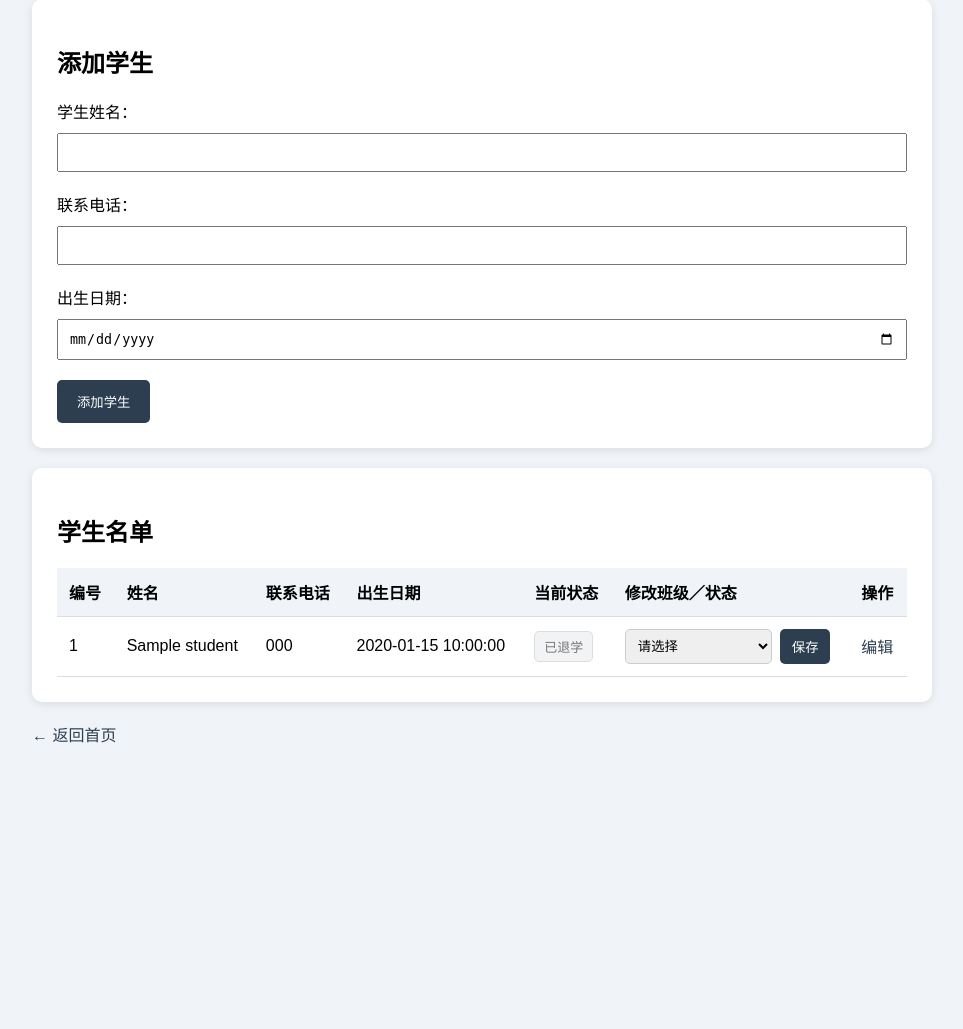
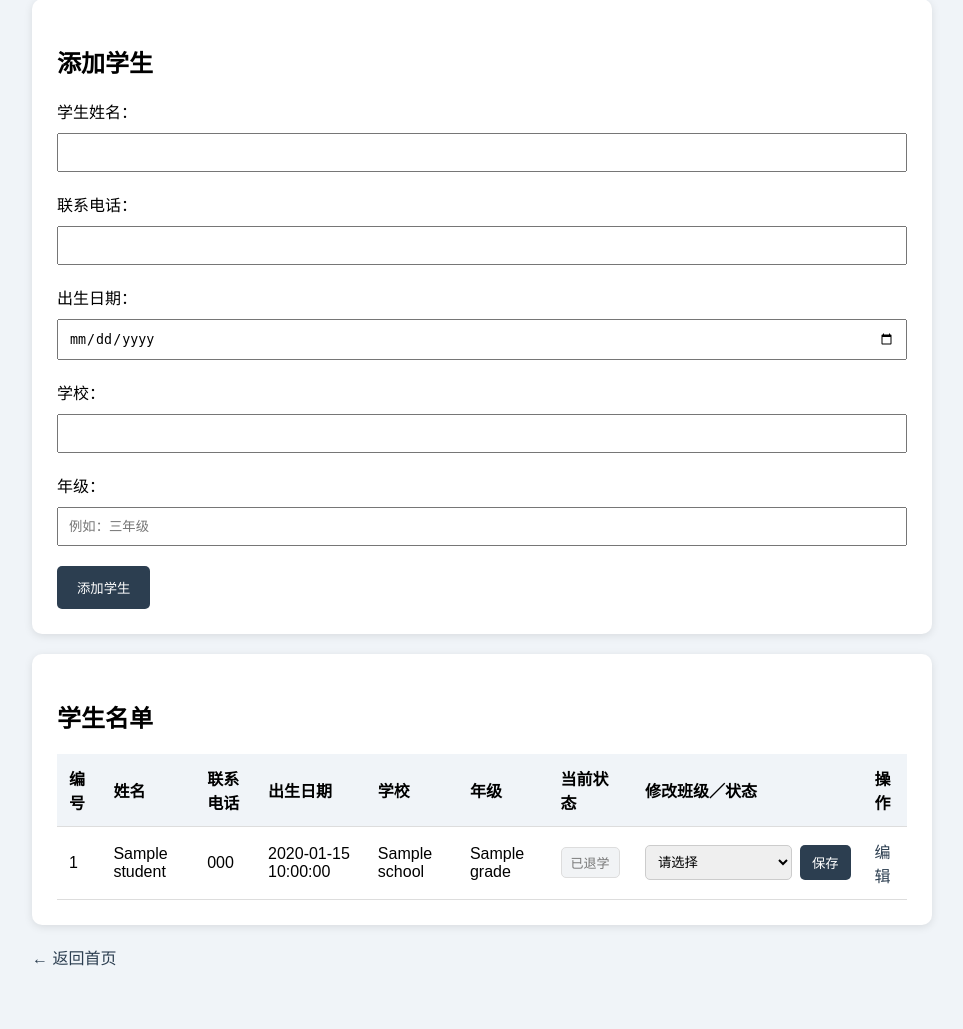
Before and after one commit to tongweichen/go-training-management-system, a Flask app: template templates/students.html in a window 1280 px wide. Shown: the part 150-1179 px from the top of the page, without its empty margins (158-1121 px from the left). Before the commit the page ends 893 px from the top, so only its background shows below. Run offline with Flask 3, Linux system fonts and the light colour scheme; the template is opened without the code that fills it: most values are stand-ins (such as "Sample title", 1, 10 or a date in 2020).

Commit message:
Add school and grade fields

```diff
--- a/init_db.py
+++ b/init_db.py
@@ -15,6 +15,8 @@ CREATE TABLE IF NOT EXISTS students (
     name TEXT NOT NULL,
     phone TEXT,
     birthday TEXT,
+    school TEXT,
+    grade TEXT,
     status TEXT NOT NULL DEFAULT 'active',
     created_at TEXT DEFAULT CURRENT_TIMESTAMP
 )
--- a/templates/students.html
+++ b/templates/students.html
@@ -1,4 +1,3 @@
-
 <!DOCTYPE html>
 <html lang="zh-CN">
 <head>
@@ -162,6 +161,21 @@
                     name="birthday"
                 >
 
+                <label for="school">学校：</label>
+                <input
+                    type="text"
+                    id="school"
+                    name="school"
+                >
+
+                <label for="grade">年级：</label>
+                <input
+                    type="text"
+                    id="grade"
+                    name="grade"
+                    placeholder="例如：三年级"
+                >
+
                 <button type="submit">
                     添加学生
                 </button>
@@ -182,6 +196,8 @@
                             <th>姓名</th>
                             <th>联系电话</th>
                             <th>出生日期</th>
+                            <th>学校</th>
+                            <th>年级</th>
                             <th>当前状态</th>
                             <th>修改班级／状态</th>
                             <th>操作</th>
@@ -202,6 +218,14 @@
 
                             <td>
                                 {{ student.birthday or "未填写" }}
+                            </td>
+
+                            <td>
+                                {{ student.school or "未填写" }}
+                            </td>
+
+                            <td>
+                                {{ student.grade or "未填写" }}
                             </td>
 
                             <td>
```
Also changed, not shown: migrate_student_school_grade.py (added, +49 -0 lines), templates/edit_student.html (+18 -0 lines).
